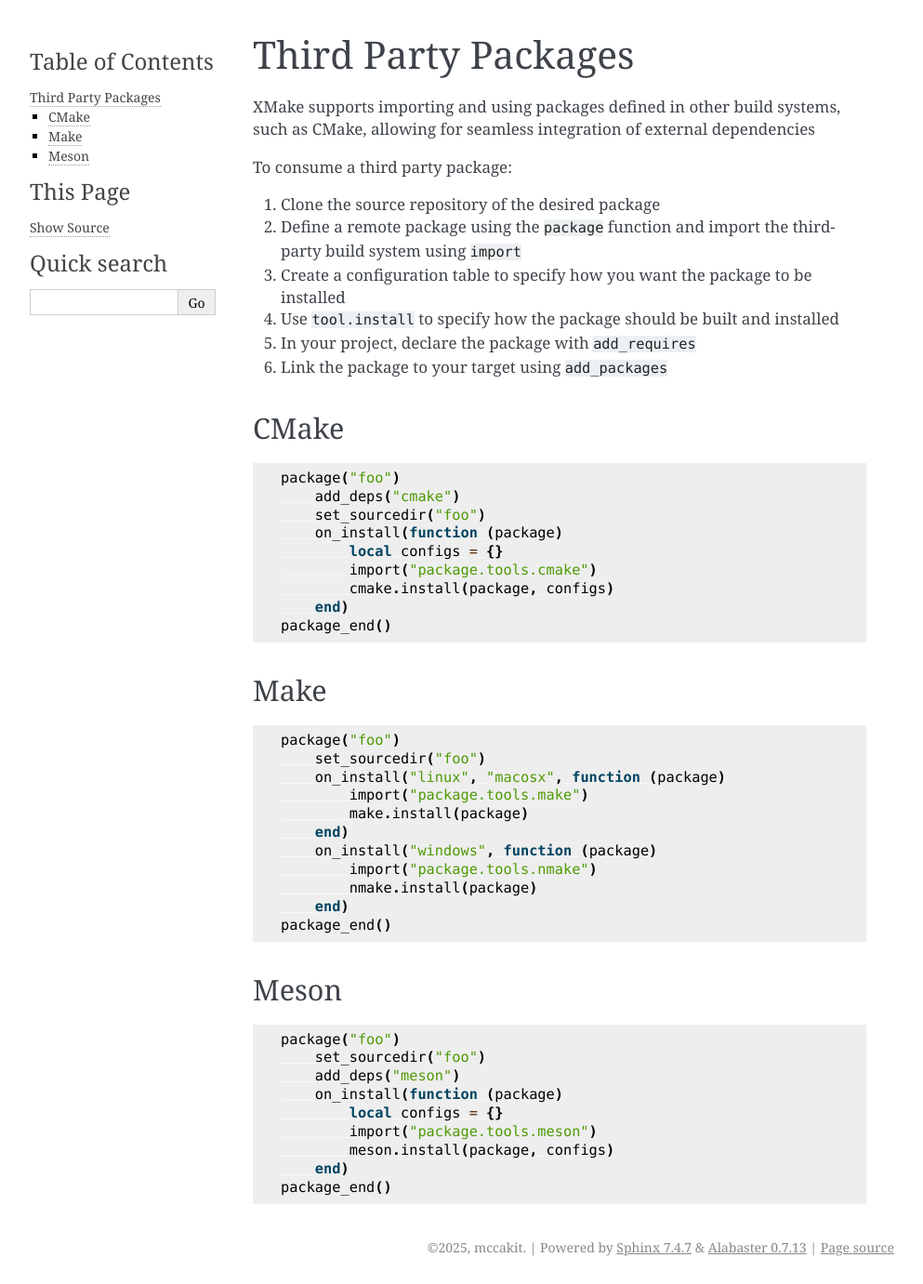
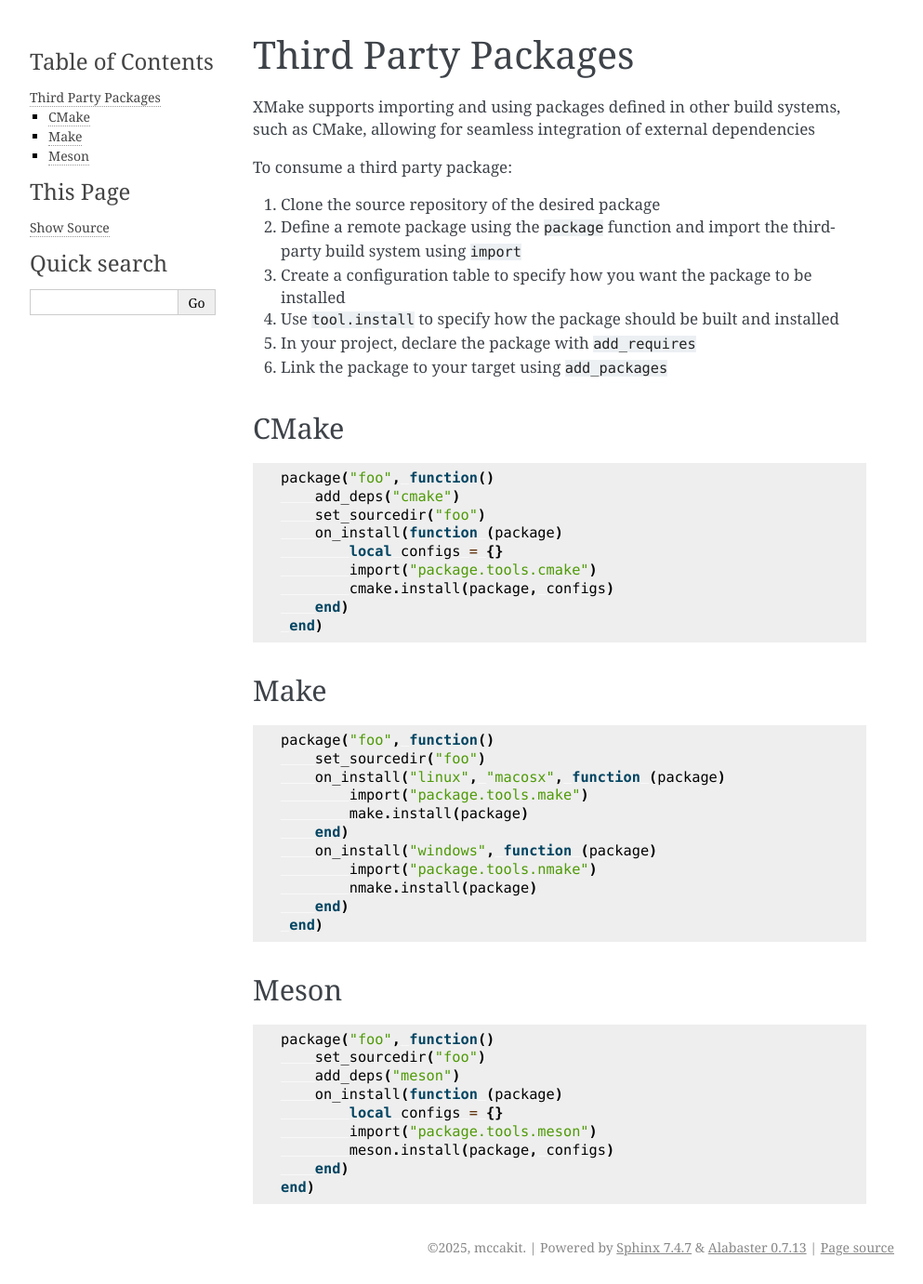
Before and after one commit to mccakit/learn_xmake, a Sphinx documentation site: the page built from docs/source/packages/third_party_packages.rst, in a window 1280 px wide. Shown: the whole page at 93% size, without its empty margins (148-1141 px from the left). Built offline with Sphinx 7.4.7, drawn with Linux system fonts in a browser that asks for light colours.

Commit message:
end functions removed

```diff
--- a/docs/source/packages/overview.rst
+++ b/docs/source/packages/overview.rst
@@ -33,11 +33,11 @@
 
 .. code:: lua
 
-   package("foo")
+   package("foo", function()
        add_deps("cmake")
        set_sourcedir("foo")
        on_install(function (package)
            import("package.tools.cmake")
            cmake.install(package, {})
        end)
-   package_end()
+    end)
--- a/docs/source/packages/third_party_packages.rst
+++ b/docs/source/packages/third_party_packages.rst
@@ -9,9 +9,12 @@
 To consume a third party package:
 
 #. Clone the source repository of the desired package
-#. Define a remote package using the ``package`` function and import the third-party build system using ``import``
-#. Create a configuration table to specify how you want the package to be installed
-#. Use ``tool.install`` to specify how the package should be built and installed
+#. Define a remote package using the ``package`` function and import the
+   third-party build system using ``import``
+#. Create a configuration table to specify how you want the package to
+   be installed
+#. Use ``tool.install`` to specify how the package should be built and
+   installed
 #. In your project, declare the package with ``add_requires``
 #. Link the package to your target using ``add_packages``
 
@@ -21,7 +24,7 @@
 
 .. code:: lua
 
-   package("foo")
+   package("foo", function()
        add_deps("cmake")
        set_sourcedir("foo")
        on_install(function (package)
@@ -29,7 +32,7 @@
            import("package.tools.cmake")
            cmake.install(package, configs)
        end)
-   package_end()
+    end)
 
 ******
  Make
@@ -37,7 +40,7 @@
 
 .. code:: lua
 
-   package("foo")
+   package("foo", function()
        set_sourcedir("foo")
        on_install("linux", "macosx", function (package)
            import("package.tools.make")
@@ -47,7 +50,7 @@
            import("package.tools.nmake")
            nmake.install(package)
        end)
-   package_end()
+    end)
 
 *******
  Meson
@@ -55,7 +58,7 @@
 
 .. code:: lua
 
-   package("foo")
+   package("foo", function()
        set_sourcedir("foo")
        add_deps("meson")
        on_install(function (package)
@@ -63,4 +66,4 @@
            import("package.tools.meson")
            meson.install(package, configs)
        end)
-   package_end()
+   end)
--- a/docs/source/targets/overview.rst
+++ b/docs/source/targets/overview.rst
@@ -8,9 +8,9 @@
 
 .. code:: lua
 
-   target("name") do
+   target("name", function()
        --stuff
-   end
+   end)
 
 At build time, XMake compiles the specified targets and links them
 together as needed to produce the final output.
--- a/docs/source/targets/types.rst
+++ b/docs/source/targets/types.rst
@@ -14,9 +14,9 @@
 
 .. code:: lua
 
-   target("static_lib") do
+   target("static_lib",function()
        set_kind("static")
        add_files("src/static_lib/lib/*.cpp")
        add_headerfiles("src/static_lib/inc/*.hpp")
        add_includedirs("src/static_lib/inc", {public = true})
-   end
+   end)
```
Also changed, not shown: docs/source/toolchains/overview.rst (+4 -4 lines).
